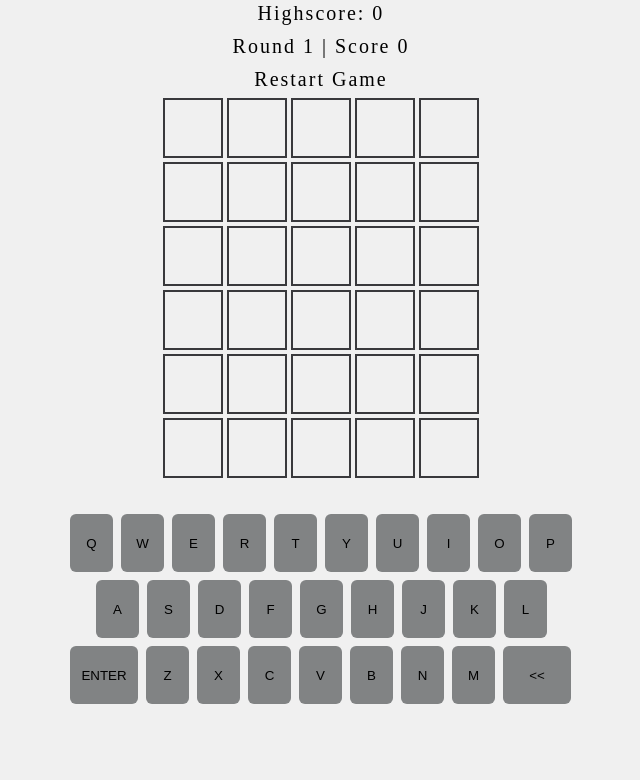
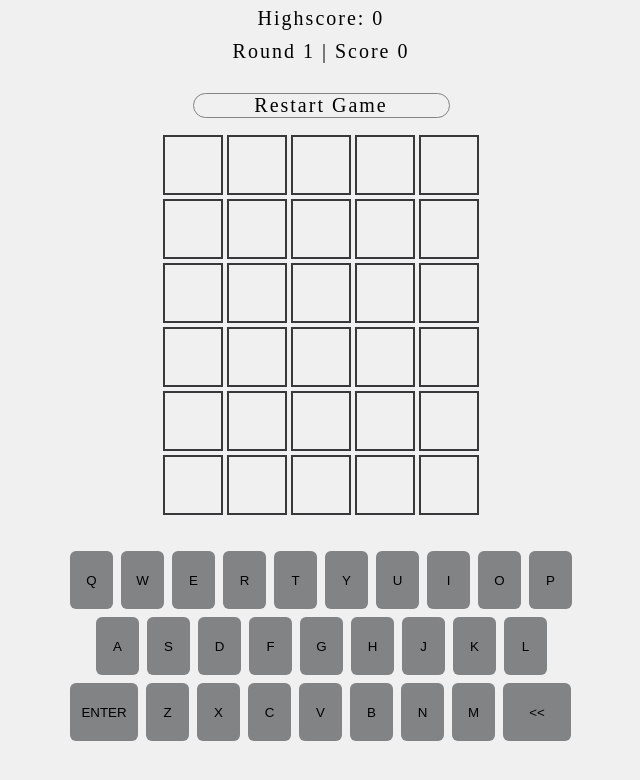
Before and after one commit to tizron22/word-in-focus, a website: page index.html in a window 1280 px wide. Shown: the part 60-840 px from the top of the page, without its empty margins (319-959 px from the left). Drawn offline with Linux system fonts and the light colour scheme.

Commit message:
style: add highscore, control & result css

```diff
--- a/assets/css/style.css
+++ b/assets/css/style.css
@@ -87,11 +87,26 @@ nav {
     letter-spacing: 2px;
     text-align: center;
 }
+.highscore{
+    margin-top: 10px;
+}
+
+.control{
+    border: 1px solid var(--buttonColour);
+    border-radius: 20px;
+    margin-top: 25px;
+}
 
 /* <!-- Gaming Area  --> */
 .game-display{
     width: 510px;
     height: 90vh;
+}
+
+.result{
+    margin: 10px;
+    letter-spacing: 2px;
+    text-align: center;
 }
 
 .game {
```
